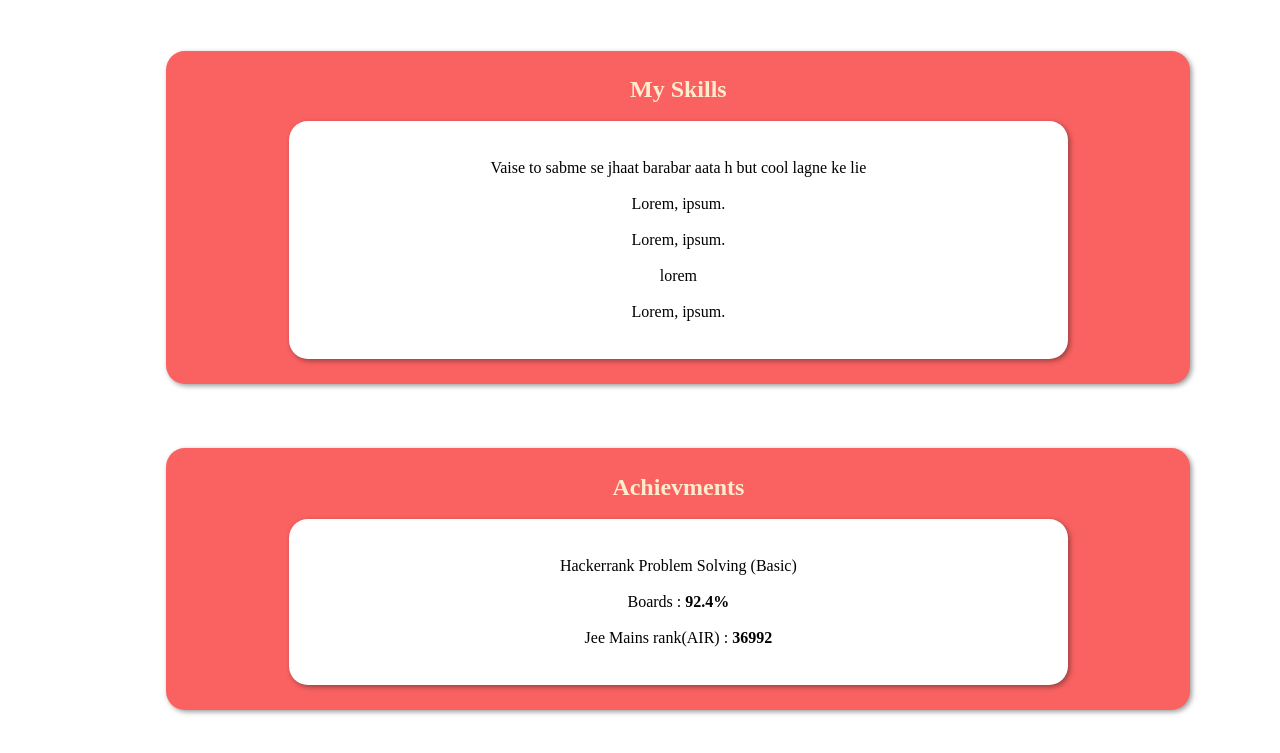
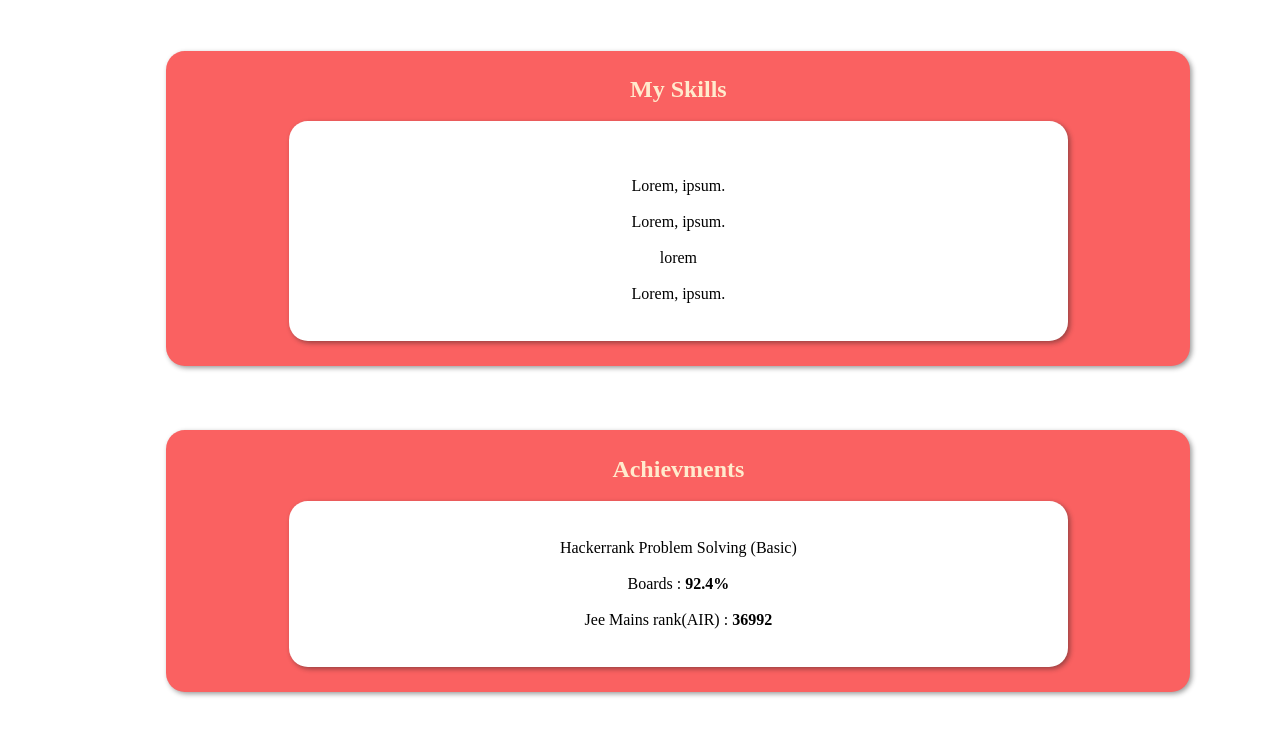
Before and after one commit to Sarfraz-droid/Sarfraz-droid.github.io, a plain HTML site: page index.html in a window 1280 px wide. Shown: the part 2281-3034 px from the top of the page. Drawn offline with Linux system fonts and the light colour scheme; a web font is replaced by a local one.

Commit message:
Update index.html

```diff
--- a/index.html
+++ b/index.html
@@ -51,9 +51,6 @@
             <br>
             <section class = "box1">
                 <ul>
-                    <li>
-                        Vaise to sabme se jhaat barabar aata h but cool lagne ke lie
-                    </li>
                     <br>
                     <li>
                         Lorem, ipsum.
```
